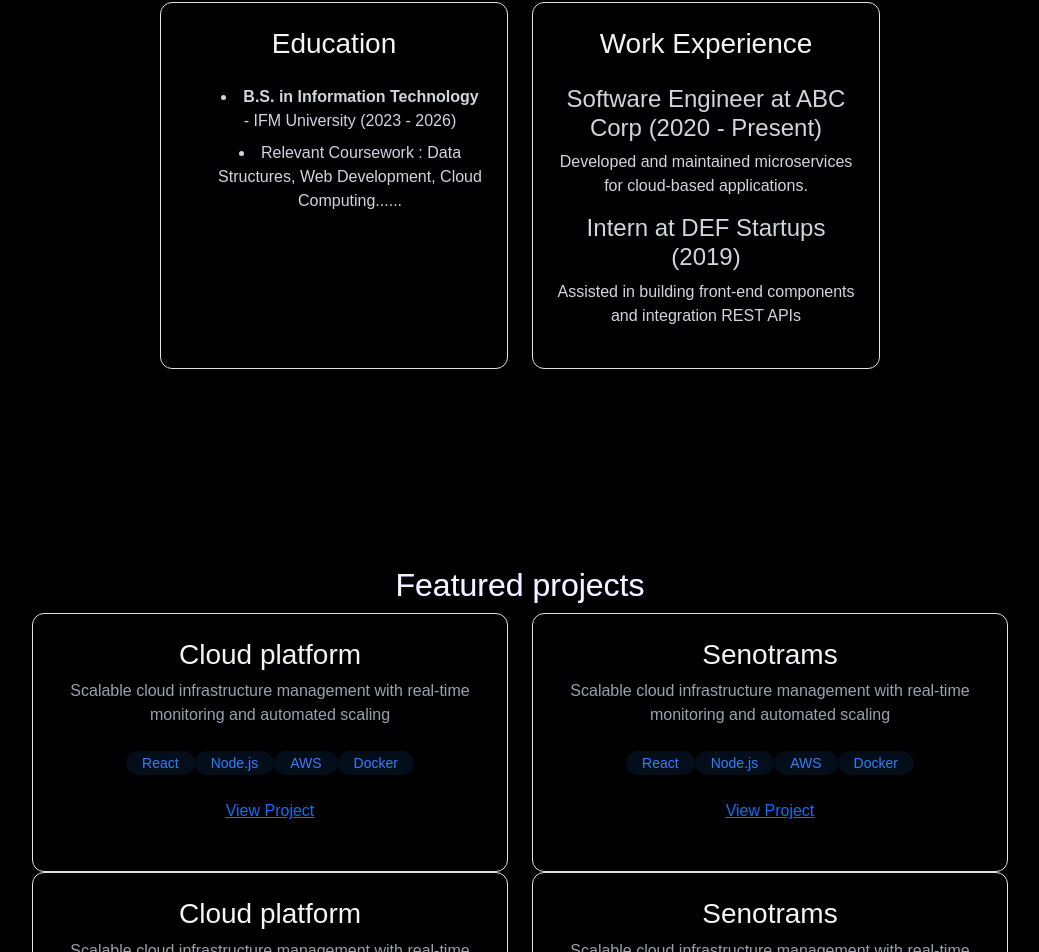
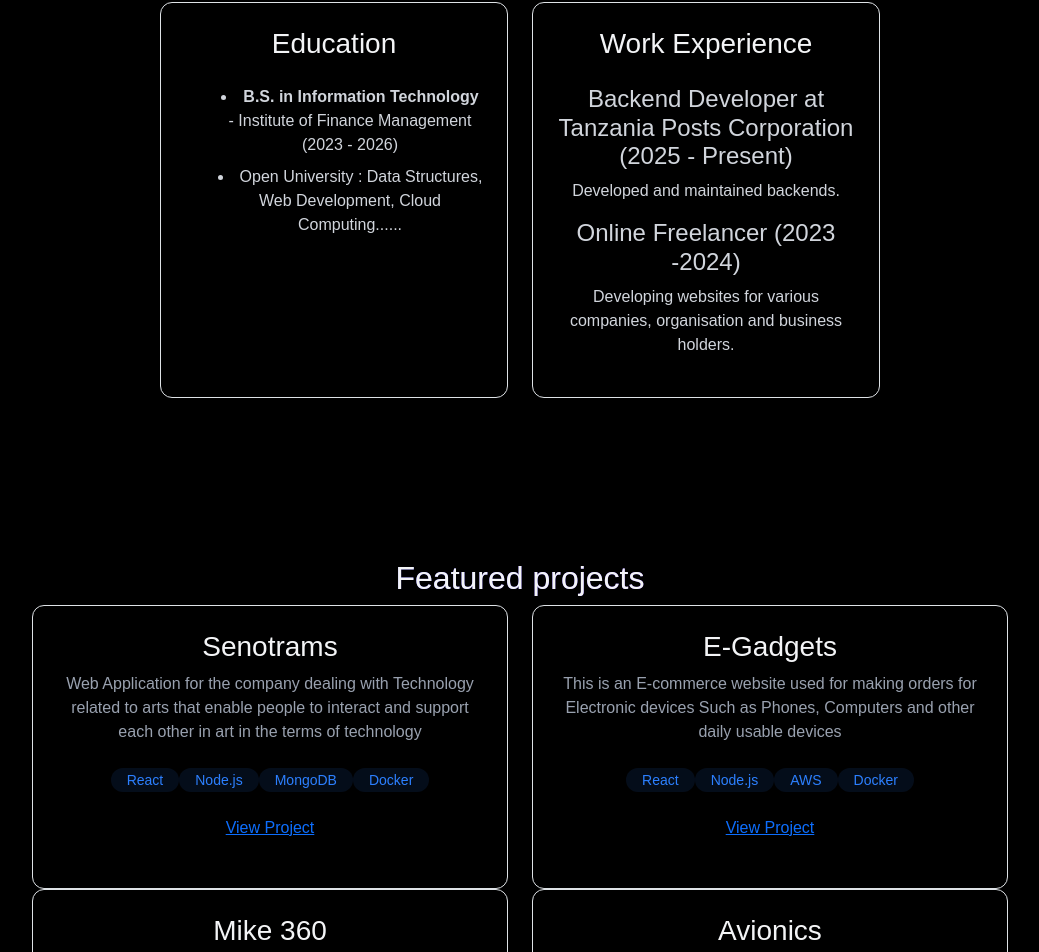
Before and after one commit to benrich09/portfolio, a React (Vite) app: page / in a window 1280 px wide. Shown: the part 1527-2479 px from the top of the page, without its empty margins (120-1159 px from the left). Built offline with nearby package versions, Linux system fonts and the light colour scheme; the HTML template or start-up script is replaced by a standard one.

Commit message:
leastfinal 5 commit

```diff
--- a/package.json
+++ b/package.json
@@ -15,6 +15,7 @@
     "bootstrap": "^5.3.7",
     "react": "^19.1.0",
     "react-dom": "^19.1.0",
+    "react-tsparticles": "^2.12.2",
     "tailwindcss": "^4.1.11"
   },
   "devDependencies": {
--- a/src/App.jsx
+++ b/src/App.jsx
@@ -9,6 +9,8 @@ import {LoadingScreen} from "./Components/LoadingScreen.jsx";
 import {Projects} from "./Components/sections/Projects.jsx";
 import {Contact} from "./Components/sections/Contact.jsx";
 import Footer from "./Components/Footer.jsx";
+import Particles from "react-tsparticles";
+import ParticleBackground from "./Components/ParticleBackground.jsx";
 
 function App() {
     const [isLoaded, setIsLoaded] = useState(false);
@@ -16,6 +18,8 @@ function App() {
 
     return (
         <>
+            <div>
+                <ParticleBackground/>
                 {!isLoaded && <LoadingScreen onComplete={() => setIsLoaded(true)}/>} {" "}
 
                 <div className={`min-h-screen transition-opacity duration-700
@@ -36,6 +40,7 @@ function App() {
 
 
                 </div>
+            </div>
 
         </>
     )
--- /dev/null
+++ b/src/Components/ParticleBackground.jsx
@@ -0,0 +1,16 @@
+import Particles from "react-tsparticles";
+
+const ParticleBackground = () => (
+    <Particles
+        options={{
+            background: { color: "" },
+            particles: {
+                number: { value: 80 },
+                move: { enable: true, speed: 2 },
+                shape: { type: "circle" },
+            },
+        }}
+    />
+);
+
+export default ParticleBackground;
--- a/src/Components/sections/About.jsx
+++ b/src/Components/sections/About.jsx
@@ -143,11 +143,11 @@ export const About = () => {
                     <h3 className="text-xl font-bold mb-4">Education</h3>
                     <ul className="list-disc list-inside text-gray-300 space-y-2">
                         <li>
-                            <strong>B.S. in Information Technology</strong> - IFM University
+                            <strong>B.S. in Information Technology</strong> - Institute of Finance Management
                             (2023 - 2026)
                         </li>
                         <li>
-                            Relevant Coursework : Data Structures, Web Development, Cloud Computing......
+                          Open University : Data Structures, Web Development, Cloud Computing......
                         </li>
                     </ul>
                 </div>
@@ -156,18 +156,18 @@ export const About = () => {
                     <h3 className="text-xl font-bold mb-4">Work Experience</h3>
                     <div className="space-y-4 text-gray-300">
                         <div>
-                            <h4 className="font-semibold">{" "}Software Engineer at ABC Corp (2020 - Present){" "}</h4>
+                            <h4 className="font-semibold">{" "}Backend Developer at Tanzania Posts Corporation (2025 - Present){" "}</h4>
 
                             <p>
-                                Developed and maintained microservices for cloud-based applications.
+                                Developed and maintained backends.
                             </p>
                         </div>
 
                         <div>
-                            <h4 className="font-semibold">{" "}Intern at DEF Startups (2019) {" "}</h4>
+                            <h4 className="font-semibold">{" "}Online Freelancer (2023 -2024) {" "}</h4>
 
                             <p>
-                                Assisted in building front-end components and integration REST APIs
+                                Developing websites for various companies, organisation and business holders.
                             </p>
                         </div>
                     </div>
--- a/src/Components/sections/Projects.jsx
+++ b/src/Components/sections/Projects.jsx
@@ -18,13 +18,14 @@ export const Projects = () => {
 
                     <div className="p-6 rounded-xl border border-white/10 hover:-translate-y-1
                                   hover:shadow-[0_2px_8px_rgba(59, 130, 246, 0.2)] transition">
-                        <h3 className="text-xl font-bold mb-2"> Cloud platform</h3>
+                        <h3 className="text-xl font-bold mb-2"> Senotrams</h3>
                         <p className="text-gray-400 mb-4">
-                            Scalable cloud infrastructure management with real-time monitoring
-                            and automated scaling
+                            Web Application for the company dealing with Technology related to
+                            arts that enable people to interact and support each other in art
+                            in the terms of technology
                         </p>
                         <div>
-                            {["React", "Node.js", "AWS", "Docker"].map((tech, key) => (
+                            {["React", "Node.js", "MongoDB", "Docker"].map((tech, key) => (
                                 <span
                                     key={key}
                                     className="bg-blue-500/10 text-blue-500 py-1 px-3 rounded-full text-sm hover:bg-blue-500/20
@@ -45,10 +46,10 @@ export const Projects = () => {
 
                     <div className="p-6 rounded-xl border border-white/10 hover:-translate-y-1
                                   hover:shadow-[0_2px_8px_rgba(59, 130, 246, 0.2)] transition">
-                        <h3 className="text-xl font-bold mb-2"> Senotrams</h3>
+                        <h3 className="text-xl font-bold mb-2">E-Gadgets</h3>
                         <p className="text-gray-400 mb-4">
-                            Scalable cloud infrastructure management with real-time monitoring
-                            and automated scaling
+                           This is an E-commerce website used for making orders for Electronic devices
+                            Such as Phones, Computers and other daily usable devices
                         </p>
                         <div>
                             {["React", "Node.js", "AWS", "Docker"].map((tech, key) => (
@@ -76,10 +77,11 @@ export const Projects = () => {
 
                     <div className="p-6 rounded-xl border border-white/10 hover:-translate-y-1
                                   hover:shadow-[0_2px_8px_rgba(59, 130, 246, 0.2)] transition">
-                        <h3 className="text-xl font-bold mb-2"> Cloud platform</h3>
+                        <h3 className="text-xl font-bold mb-2">Mike 360</h3>
                         <p className="text-gray-400 mb-4">
-                            Scalable cloud infrastructure management with real-time monitoring
-                            and automated scaling
+                            This is a company dealing with the media issues and also graphics and design issues that
+                            reach people world wide. It is a Web application which it do all the activites both media and
+                            graphic issues.
                         </p>
                         <div>
                             {["React", "Node.js", "AWS", "Docker"].map((tech, key) => (
@@ -103,10 +105,10 @@ export const Projects = () => {
 
                     <div className="p-6 rounded-xl border border-white/10 hover:-translate-y-1
                                   hover:shadow-[0_2px_8px_rgba(59, 130, 246, 0.2)] transition">
-                        <h3 className="text-xl font-bold mb-2"> Senotrams</h3>
-                        <p className="text-gray-400 mb-4">
-                            Scalable cloud infrastructure management with real-time monitoring
-                            and automated scaling
+                        <h3 className="text-xl font-bold mb-2"> Avionics</h3>
+                        <p className="text-gray-300 mb-4">
+                            Web Application that deals most with the provision of Technological services such as
+                            Websites, Web-Application and Mobile Application
                         </p>
                         <div>
                             {["React", "Node.js", "AWS", "Docker"].map((tech, key) => (
```
Also changed, not shown: 1 other file (tests, documents, lock files or other folders). Lines whose indentation alone changed are shown as unchanged.
